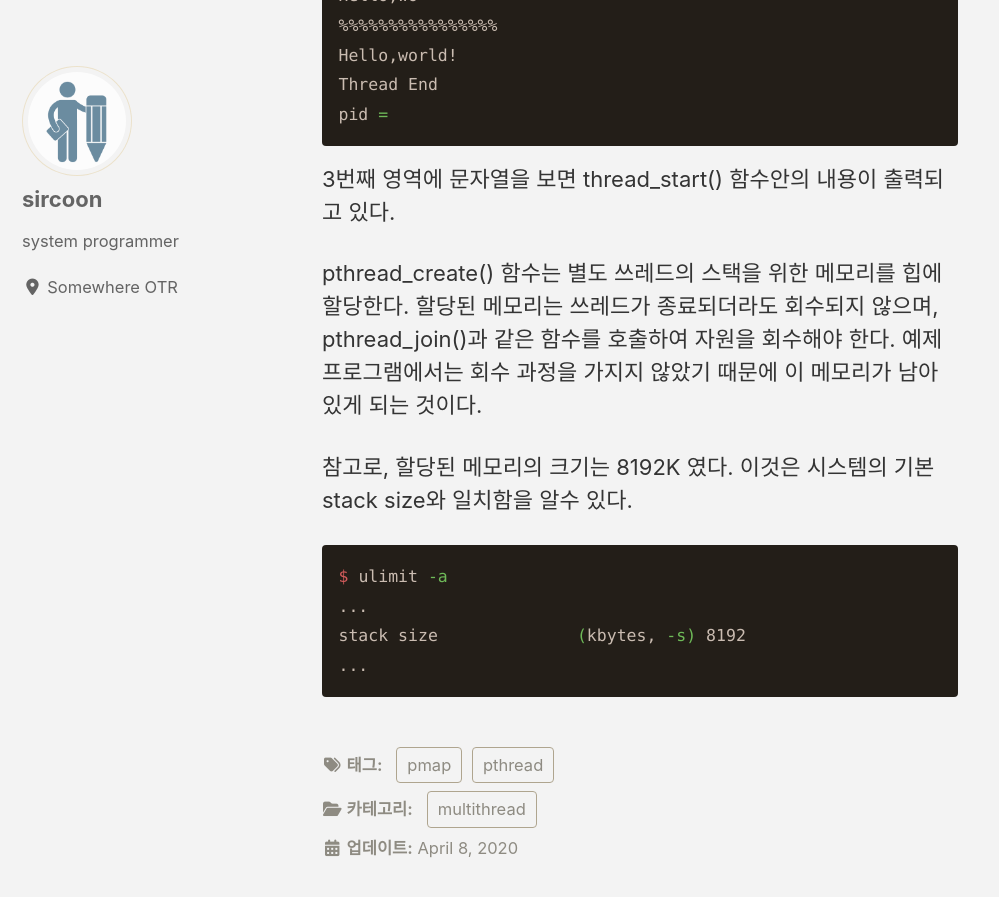
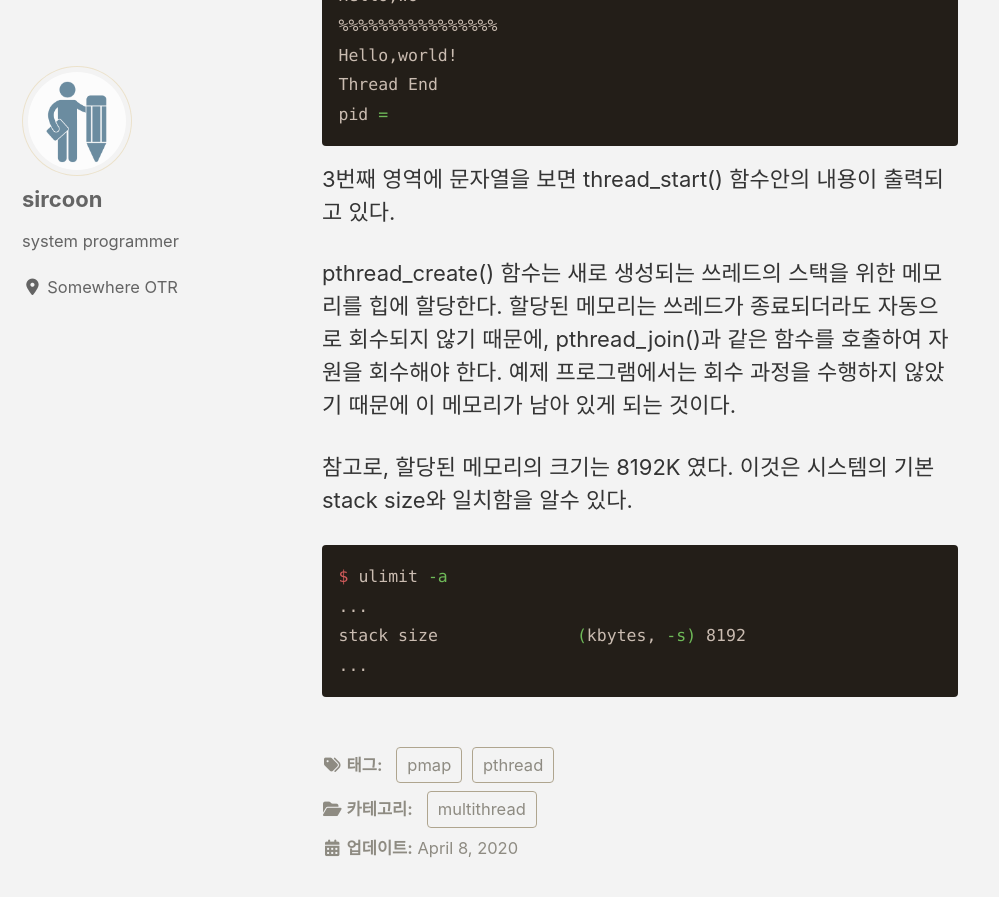
Before and after one commit to mrsoulware/mrsoulware.github.io, a Jekyll site: the page built from _posts/2020/2020-04-08-pthread-memory.md, in a window 1280 px wide and 900 px high, scrolled down 3666 px. Shown: the top 897 px of the window, without its empty margins (0-999 px from the left). Built offline with Jekyll 4.4.1, drawn with Linux system fonts in a browser that asks for light colours; cached includes are drawn as plain includes; nearby versions of some CDN libraries.

Commit message:
update posts

````diff
--- a/_posts/2020/2020-04-08-pthread-memory.md
+++ b/_posts/2020/2020-04-08-pthread-memory.md
@@ -135,9 +135,9 @@ pid =
 ```
 3번째 영역에 문자열을 보면 thread_start() 함수안의 내용이 출력되고 있다.
 
-pthread_create() 함수는 별도 쓰레드의 스택을 위한 메모리를 힙에 할당한다.
-할당된 메모리는 쓰레드가 종료되더라도 회수되지 않으며, pthread_join()과 같은 함수를 호출하여 자원을 회수해야 한다.
-예제 프로그램에서는 회수 과정을 가지지 않았기 때문에 이 메모리가 남아 있게 되는 것이다.
+pthread_create() 함수는 새로 생성되는 쓰레드의 스택을 위한 메모리를 힙에 할당한다.
+할당된 메모리는 쓰레드가 종료되더라도 자동으로 회수되지 않기 때문에, pthread_join()과 같은 함수를 호출하여 자원을 회수해야 한다.
+예제 프로그램에서는 회수 과정을 수행하지 않았기 때문에 이 메모리가 남아 있게 되는 것이다.
 
 참고로, 할당된 메모리의 크기는 8192K 였다. 이것은 시스템의 기본 stack size와 일치함을 알수 있다.
 
````
